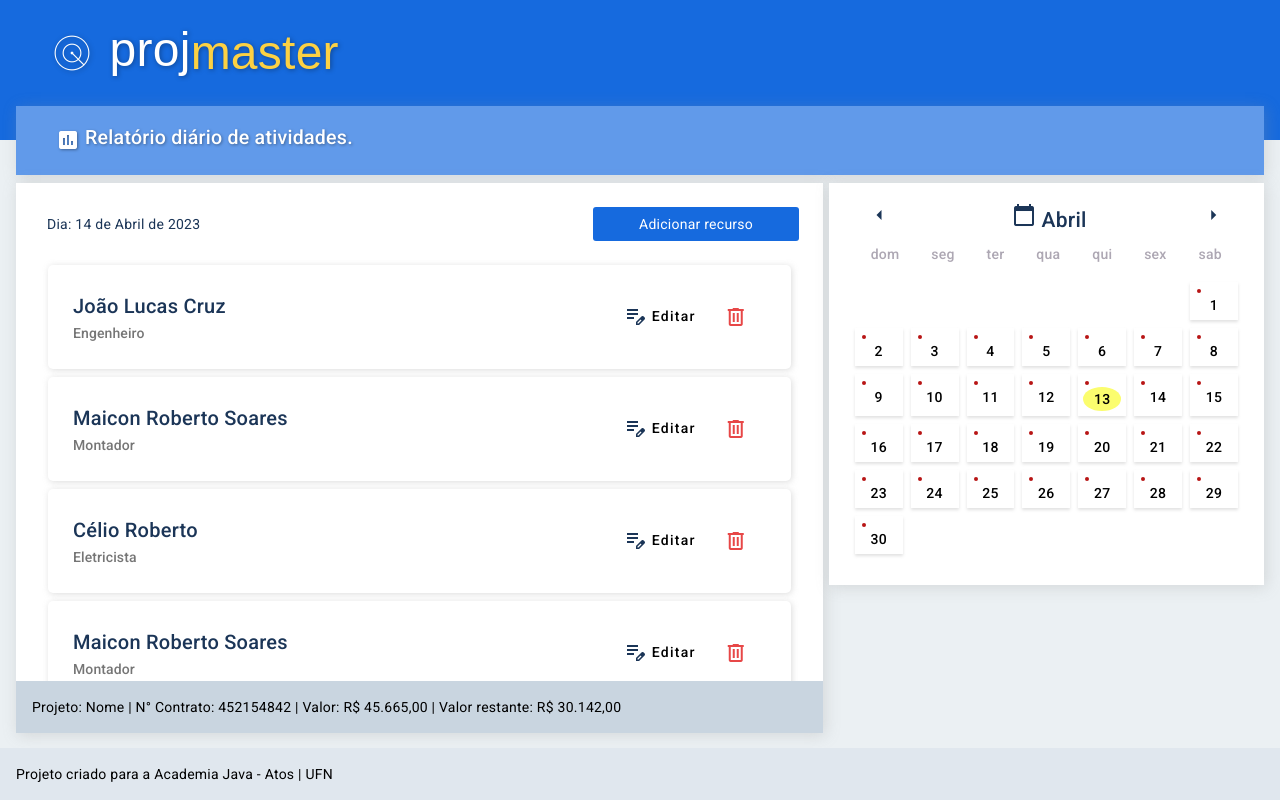
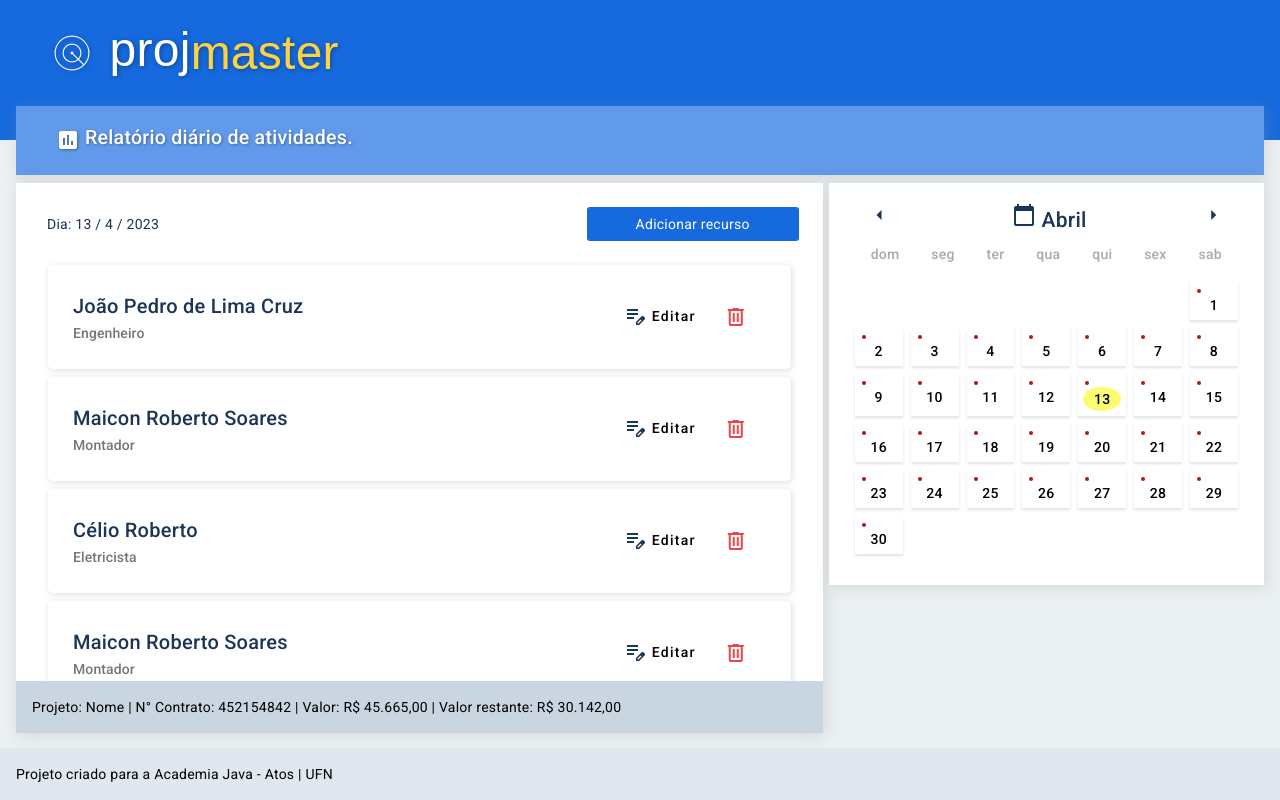
Before and after one commit to jaotuta/academia-atos-projeto-final, an Angular app: page / in a window 1280 px wide. Built offline with nearby package versions, Linux system fonts and the light colour scheme; a web font is replaced by a local one.

Commit message:
Add classe service

```diff
--- a/src/app/app.module.ts
+++ b/src/app/app.module.ts
@@ -18,6 +18,7 @@ import {MatButtonModule} from '@angular/material/button';
 import { BrowserAnimationsModule } from '@angular/platform-browser/animations';
 import { ToastrModule } from 'ngx-toastr';
 import { ToastConfirmacaoComponent } from './proj-page/toast-confirmacao/toast-confirmacao.component';
+import { HttpClientModule } from '@angular/common/http';
 
 
 
@@ -36,6 +37,7 @@ import { ToastConfirmacaoComponent } from './proj-page/toast-confirmacao/toast-c
 
   ],
   imports: [
+    HttpClientModule,
     BrowserModule,
     AppRoutingModule,
     MatDatepickerModule,
--- a/src/app/proj-page/main-section/main-section.component.ts
+++ b/src/app/proj-page/main-section/main-section.component.ts
@@ -4,6 +4,7 @@ import { RecursoFormDialogComponent } from './recurso-form-dialog/recurso-form-d
 import { ToastrService } from 'ngx-toastr';
 import { take } from 'rxjs';
 import { ToastConfirmacaoComponent } from '../toast-confirmacao/toast-confirmacao.component';
+import { ServiceService } from 'src/app/service.service';
 
 @Component({
   selector: 'app-main-section',
@@ -11,10 +12,13 @@ import { ToastConfirmacaoComponent } from '../toast-confirmacao/toast-confirmaca
   styleUrls: ['./main-section.component.css']
 })
 export class MainSectionComponent {
+  now = new Date();
+  //dia = new.getDay();
+  //mes = this.now.getMonth();
+  dia = this.now.getDate() + " / " + (this.now.getMonth()+1) + " / 2023"
+  registros :any;
 
-  registros = [{ id: 1, nome: "João Lucas Cruz", func: "Engenheiro" }, { id: 2, nome: "Maicon Roberto Soares", func: "Montador" }, { id: 3, nome: "Célio Roberto", func: "Eletricista" }, { nome: "Maicon Roberto Soares", func: "Montador" }, { nome: "Maicon Roberto Soares", func: "Montador" }, { nome: "Maicon Roberto Soares", func: "Montador" }]
-
-  constructor(public dialog: MatDialog, private toastr: ToastrService) { };
+  constructor(public dialog: MatDialog, private toastr: ToastrService, public service: ServiceService) { };
 
   condition = true;
 
@@ -23,6 +27,7 @@ export class MainSectionComponent {
       positionClass: 'toast-top-full-width'
     })
   }
+
 
   confirmacao(id_registro:any) {
     console.log(id_registro + ": Id_registro")
@@ -44,6 +49,12 @@ export class MainSectionComponent {
       console.log('The dialog was closed');
     });
   }
+  ngOnInit(){
+    this.getListOfRegistros();
+  }
 
-  dia = "14 de Abril de 2023"
+  getListOfRegistros() {
+    this.registros = this.service.getListOfRegistros();
+  }
+
 }
--- /dev/null
+++ b/src/app/service.service.ts
@@ -0,0 +1,30 @@
+import { HttpClient, HttpClientModule, HttpHeaders } from '@angular/common/http';
+import { Injectable } from '@angular/core';
+import { Observable } from 'rxjs';
+
+@Injectable({
+  providedIn: 'root'
+})
+export class ServiceService {
+  apiUrl = 'http://localhost:8080/rda'
+
+  httpOptions = {
+    headers: new HttpHeaders({
+      'Content-Type': 'application/json'
+    })
+  };
+
+  constructor(
+    private httpClient: HttpClient
+  ) {}
+
+  public getRdaWithFlag(flag: string):  Observable<string> {
+    return this.httpClient.get<string>(this.apiUrl + '?flag=' + flag)
+  };
+
+  getListOfRegistros() {
+    let registrosss =  [{ id: 1, nome: "João Pedro de Lima Cruz", func: "Engenheiro" }, { id: 2, nome: "Maicon Roberto Soares", func: "Montador" }, { id: 3, nome: "Célio Roberto", func: "Eletricista" }, { nome: "Maicon Roberto Soares", func: "Montador" }, { nome: "Maicon Roberto Soares", func: "Montador" }, { nome: "Maicon Roberto Soares", func: "Montador" }]
+    return registrosss
+  }
+
+}
```
